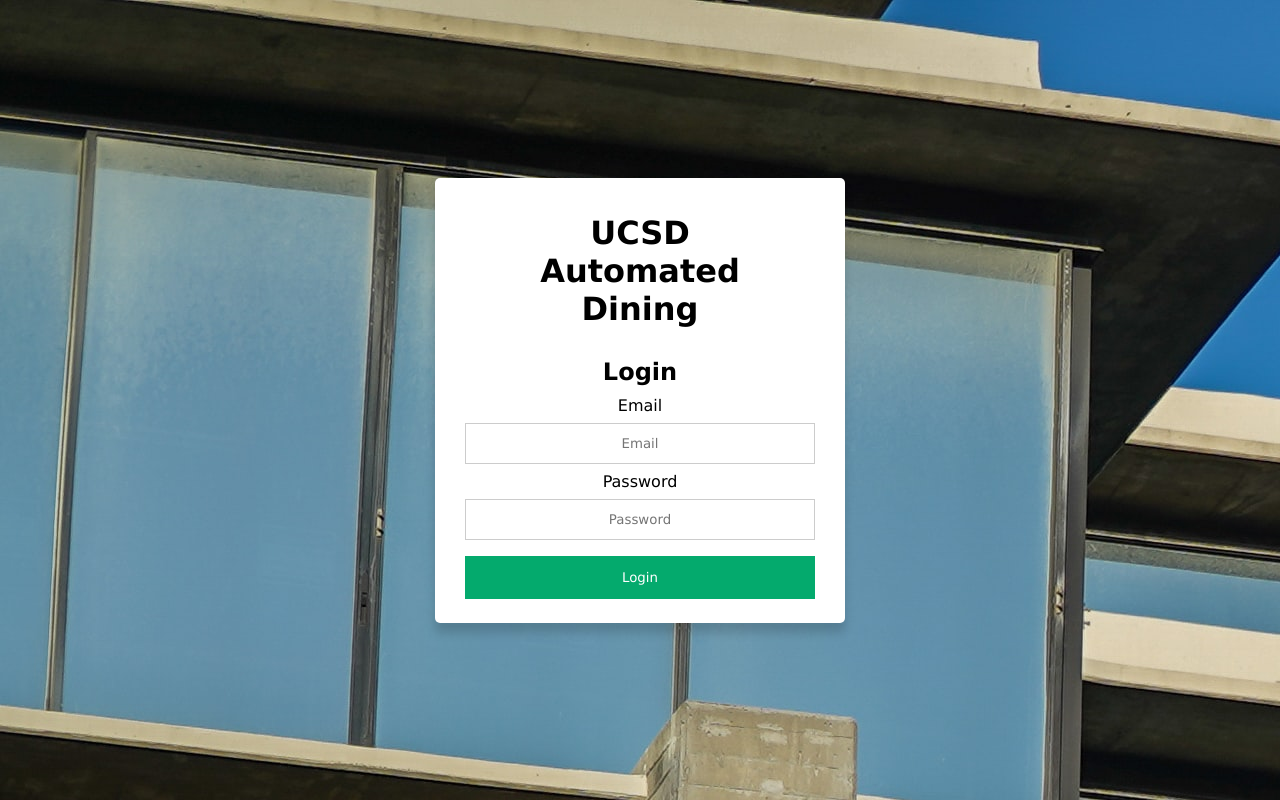
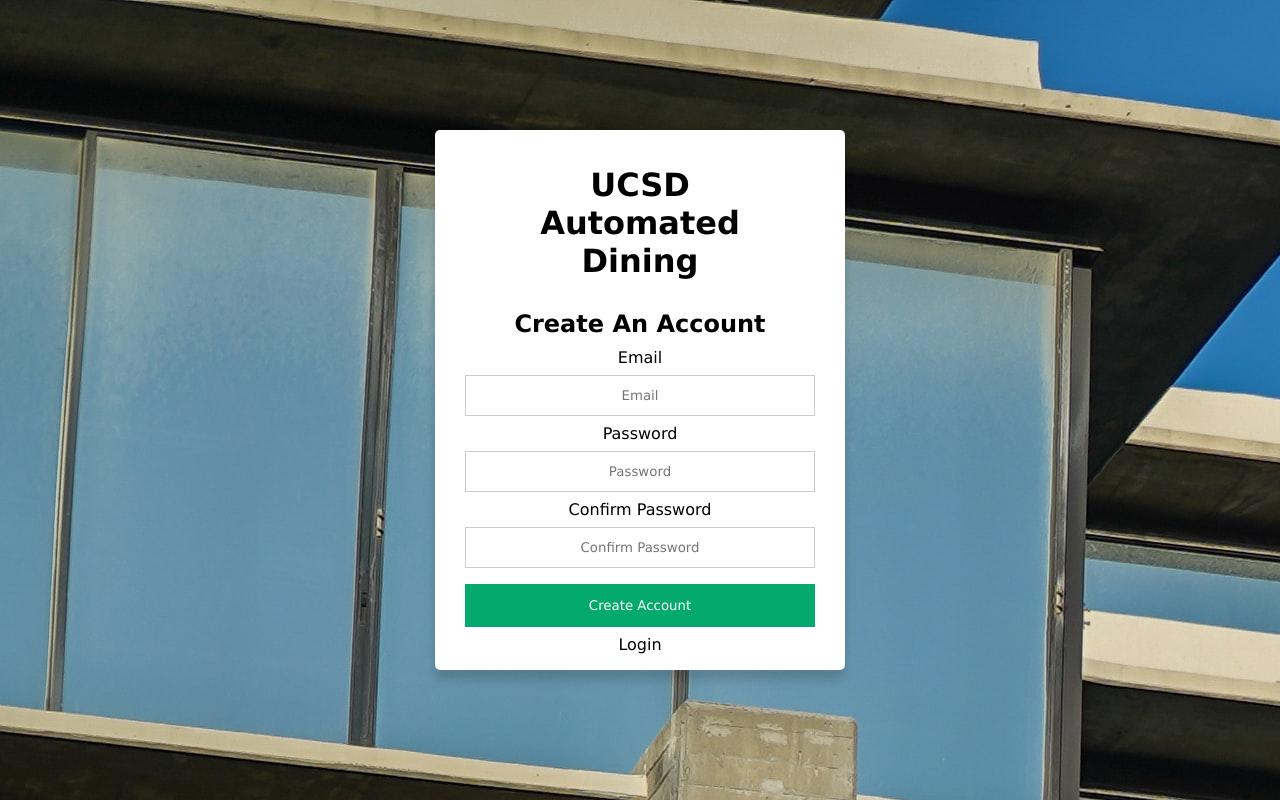
Before and after one commit to acmucsd-projects/fa22-hack-team-2, a React (Create React App) app in the folder client/: page /create-account in a window 1280 px wide. Built offline with nearby package versions, Linux system fonts and the light colour scheme.

Commit message:
Implement Router to Switch between Login and Create Account Page

```diff
--- a/client/src/App.css
+++ b/client/src/App.css
@@ -10,3 +10,11 @@
 body {
   background-image: url(Images/geisel.jpg);
 }
+
+.welcomebox {
+  display: flex;
+  justify-content: center;
+  align-items: center;
+  text-align: center;
+  min-height: 100vh;
+}
--- a/client/src/App.js
+++ b/client/src/App.js
@@ -1,19 +1,29 @@
 import './App.css';
+import { BrowserRouter as Router, Routes, Route,} from "react-router-dom";
 
+//import login component
 import { Login } from './Login';
+
+//import create account component
 import { CreateAccount } from './CreateAccount';
 
-function App() {
+const App = () => {
   return (
-    <div style={{
-      display: 'flex',
-      justifyContent: 'center',
-      alignItems: 'center',
-      height: '100vh',
-    }} className="App">
-      <Login />
-    </div>
+      <main class="welcomebox">
+        <Router>
+          <Routes>
+            // Note that must use element instead of component
+            <Route exact path="/" element={<Login />} />
+            <Route exact path="/create-account" element={<CreateAccount />} />
+          </Routes>
+        </Router>
+      </main>
   );
 }
 
+/*
+ <div class="welcomebox">
+            <Login />
+      </div>
+*/
 export default App;
--- a/client/src/CreateAccount/index.jsx
+++ b/client/src/CreateAccount/index.jsx
@@ -1,8 +1,29 @@
 import React from "react";
 import "./style.css";
+import { Link } from "react-router-dom";
 
 export const CreateAccount = () => {
     return (
-        <>CreateAccount</>
+        <form>
+            <div class="container">
+                <h1 id="heading1"><strong>UCSD Automated Dining</strong></h1>
+                <h2 id="heading2"><b>Create An Account</b></h2>
+                <label htmlFor="email">Email</label>
+                <input type="text" placeholder="Email" name="email" required></input>
+
+                <label htmlFor="password">Password</label>
+                <input type="text" placeholder="Password" name="password" required></input>
+
+                <label htmlFor="confirmpassword">Confirm Password</label>
+                <input type="text" placeholder="Confirm Password" name="password" required></input>
+
+                <button type="submit">Create Account</button>
+
+                <Link to="/">Login</Link>
+            </div>
+            <div>
+
+            </div>
+        </form>
     )
 }
--- a/client/src/CreateAccount/style.css
+++ b/client/src/CreateAccount/style.css
@@ -0,0 +1,51 @@
+
+/* From W3 schools */
+.container {
+    background: #fff;
+    max-width: 350px;
+    width: 100%;
+    padding: 16px 30px;
+    border-radius: 5px;
+    box-shadow: 0 10px 10px rgba(0, 0, 0, 0.15);
+}
+
+#heading1 {
+    padding: 20px;
+}
+
+
+#heading2 {
+    padding:10px;
+}
+
+input[type=text], input[type=password] {
+    width: 100%;
+    padding: 12px 20px;
+    margin: 8px 0;
+    display: inline-block;
+    border: 1px solid #ccc;
+    box-sizing: border-box;
+}
+
+button {
+    background-color: #04AA6D;
+    color: white;
+    padding: 14px 20px;
+    margin: 8px 0;
+    border: none;
+    cursor: pointer;
+    width: 100%;
+}
+
+button:hover {
+    opacity: 0.8;
+    background-color: greenyellow;
+}
+
+label {
+    text-align: left;
+}
+
+link {
+    color: blue;
+}
--- a/client/src/Login/index.jsx
+++ b/client/src/Login/index.jsx
@@ -1,5 +1,6 @@
 import React from "react";
 import "./style.css";
+import { Link, BrowserRouter } from 'react-router-dom';
 
 export const Login = () => {
     return (
@@ -14,6 +15,10 @@
                 <input type="text" placeholder="Password" name="password" required></input>
 
                 <button type="submit">Login</button>
+
+                <Link to="/create-account">Register Account</Link>
+
+
             </div>
             <div>
 
--- a/client/src/Login/style.css
+++ b/client/src/Login/style.css
@@ -7,6 +7,8 @@
     padding: 16px 30px;
     border-radius: 5px;
     box-shadow: 0 10px 10px rgba(0, 0, 0, 0.15);
+    justify-content: center;
+    align-items: 'center';
 }
 
 #heading1 {
```
Also changed, not shown: 1 other file (tests, documents, lock files or other folders).
